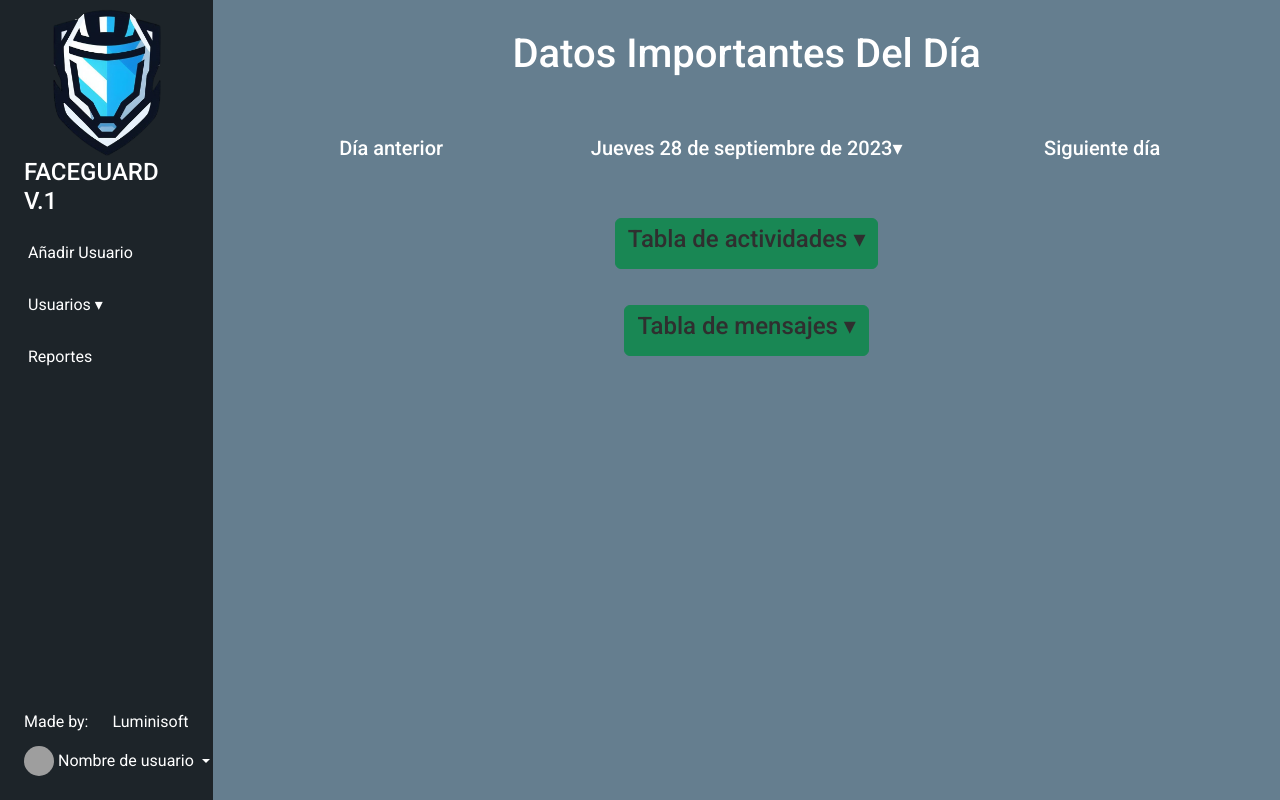
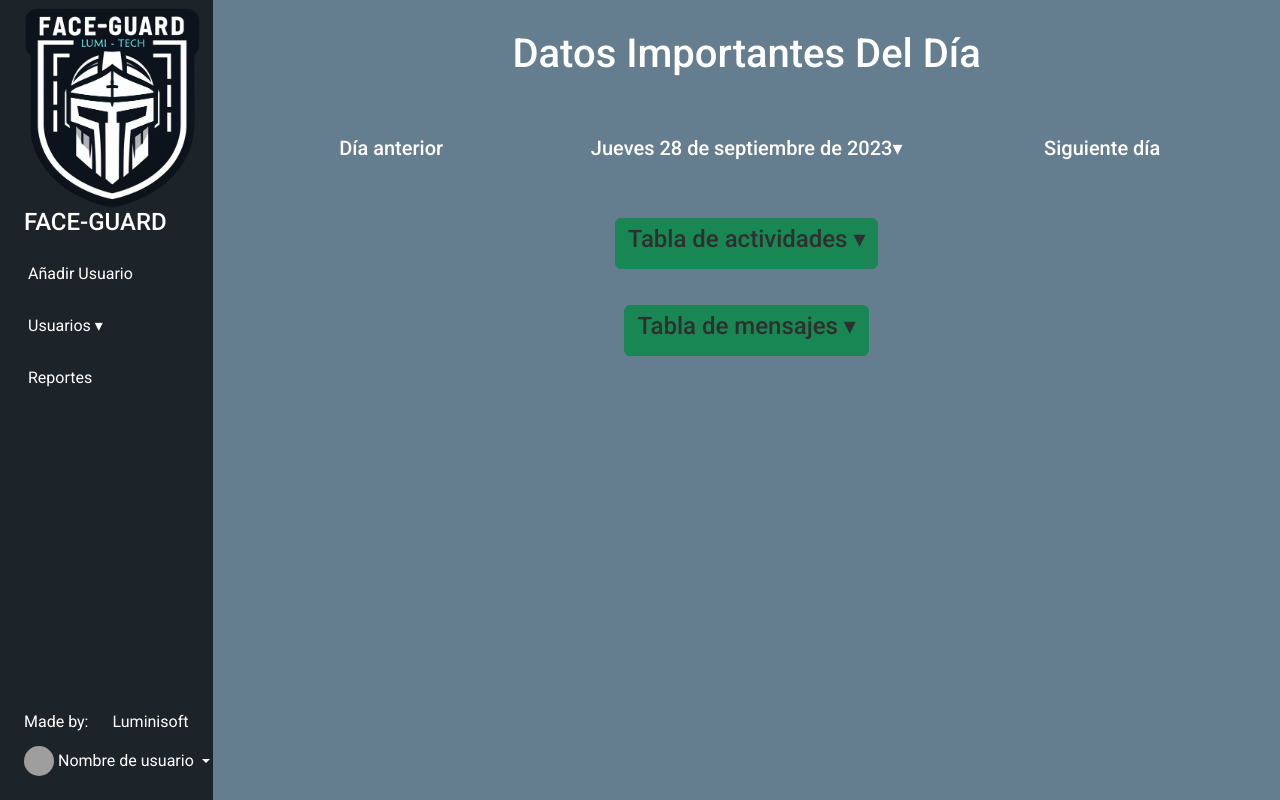
Before and after one commit to Sam220903/FaceGuardv1.1, an Angular app: page / in a window 1280 px wide. Built offline with nearby package versions, Linux system fonts and the light colour scheme; grey boxes are pictures that could not be loaded.

Commit message:
modified:   src/app/Components/navbar/navbar.component.html

```diff
--- a/src/app/Components/navbar/navbar.component.html
+++ b/src/app/Components/navbar/navbar.component.html
@@ -38,10 +38,10 @@
 	<div class="row flex-nowrap">
 		<div class="col-auto col-md-3 col-xl-2 px-sm-2 px-0" style="background-color: var(--primary-color);">
 			<div class="d-flex flex-column align-items-center align-items-sm-start px-3 pt-2 text-white min-vh-100">
-				<img class="mx-auto" src="assets\images\LOGO.png"
-					alt="" height="150px" [routerLink]="['Home']">
+				<img class="mx-auto" src="assets\images\LOGO3.png"
+					alt="" height="200px" [routerLink]="['Home']">
 
-				<h4>FACEGUARD V.1</h4>
+				<h4>FACE-GUARD</h4>
 
 				<!--
 				<a href="/" class="d-flex align-items-center pb-3 mb-md-0 me-md-auto text-white text-decoration-none nav-link" [routerLink]="['Home']">
```
